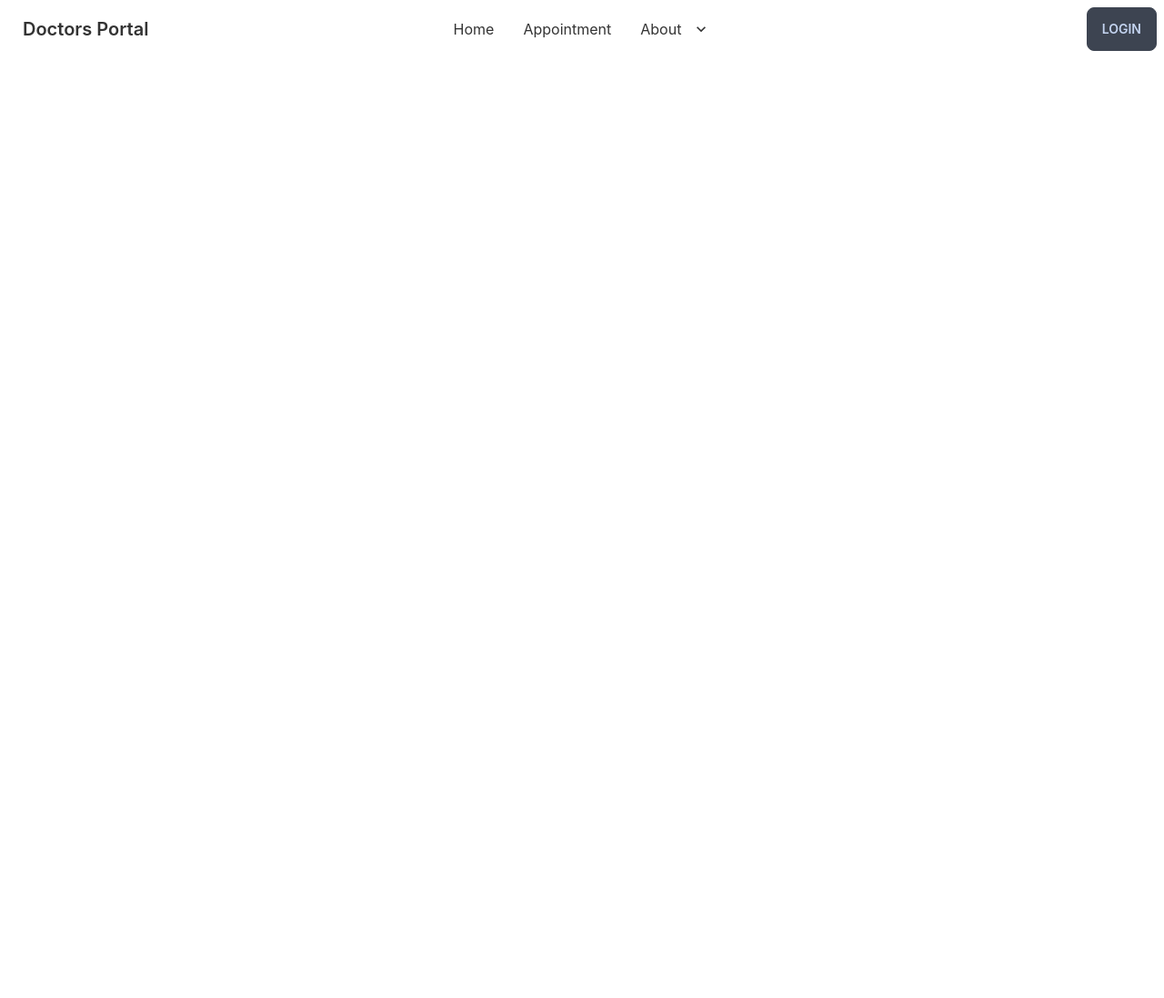
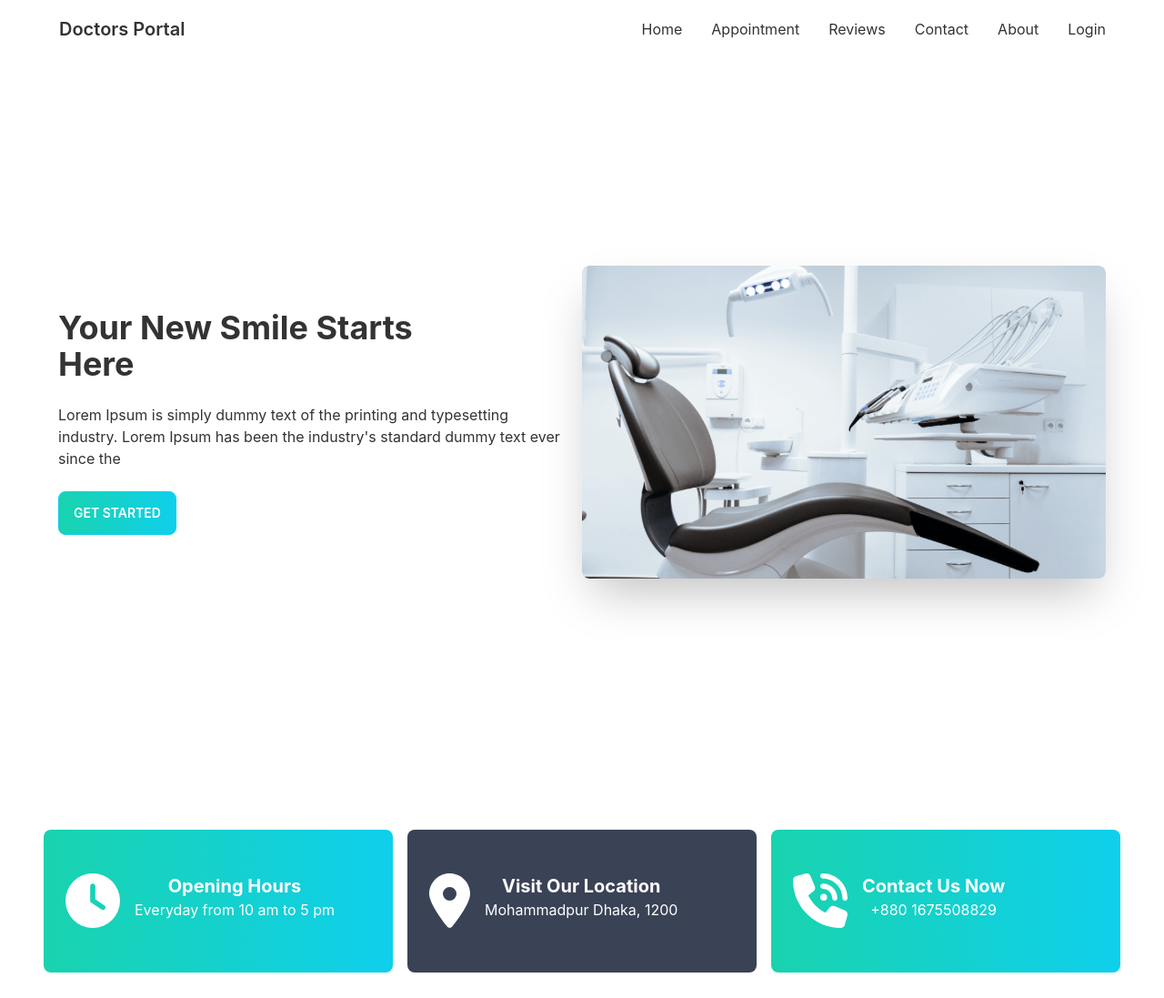
Before and after one commit to rahad2694/doctors-portal-client-side, a React (Create React App) app: page / in a window 1280 px wide. Shown: the top 1097 px of the page at 91% size. Before the commit the page ends 800 px from the top, so only its background shows below. Built offline with nearby package versions, Linux system fonts and the light colour scheme.

Commit message:
Banner-1 and Service added

```diff
--- a/package.json
+++ b/package.json
@@ -3,6 +3,9 @@
   "version": "0.1.0",
   "private": true,
   "dependencies": {
+    "@fortawesome/fontawesome-svg-core": "^6.1.1",
+    "@fortawesome/free-solid-svg-icons": "^6.1.1",
+    "@fortawesome/react-fontawesome": "^0.1.18",
     "@testing-library/jest-dom": "^5.16.4",
     "@testing-library/react": "^13.2.0",
     "@testing-library/user-event": "^13.5.0",
--- a/src/App.js
+++ b/src/App.js
@@ -2,17 +2,22 @@ import { Route, Routes } from 'react-router-dom';
 import './App.css';
 import About from './pages/Home/About/About';
 import Home from './pages/Home/Home';
+import Login from './pages/Login/Login';
+import NotFound from './pages/NotFound/NotFound';
 import NavBar from './pages/Shared/NavBar';
 
 function App() {
   return (
-    <div className="App">
+    <div >
       <NavBar></NavBar>
       {/* <button className='btn btn-primary'>Hi</button> */}
 
       <Routes>
-        <Route path='/home' element={<Home></Home>}></Route>
+        <Route path='/' element={<Home></Home>}></Route>
         <Route path='/about' element={<About></About>}></Route>
+        <Route path='/login' element={<Login></Login>}></Route>
+
+        <Route path='*' element={<NotFound></NotFound>}></Route>
       </Routes>
     </div>
   );
--- /dev/null
+++ b/src/pages/Home/Banner.js
@@ -0,0 +1,23 @@
+import React from 'react';
+import bannerimg from './../../assets/images/chair.png'
+import Cards from './Cards';
+
+const Banner = () => {
+    return (
+        <div>
+            <div class="hero min-h-screen bg-white lg:px-12 my-8 lg:my-0">
+                <div class="hero-content flex-col lg:flex-row-reverse justify-between">
+                    <img src={bannerimg} alt="Chair of doctor" class="lg:w-2/4 w-11/12 rounded-lg shadow-2xl" />
+                    <div className='lg:w-2/4 mx-4 lg:mx-auto mt-12 lg:mt-0'>
+                        <h1 class="text-4xl font-bold lg:w-3/4">Your New Smile Starts Here</h1>
+                        <p class="py-6">Lorem Ipsum is simply dummy text of the printing and typesetting industry. Lorem Ipsum has been the industry's standard dummy text ever since the</p>
+                        <button class="btn btn-primary text-white bg-gradient-to-r from-secondary to-primary">Get Started</button>
+                    </div>
+                </div>
+            </div>
+            <Cards></Cards>
+        </div>
+    );
+};
+
+export default Banner;
--- /dev/null
+++ b/src/pages/Home/Cards.js
@@ -0,0 +1,39 @@
+import { faClock, faLocationDot, faPhoneVolume } from '@fortawesome/free-solid-svg-icons';
+import { FontAwesomeIcon } from '@fortawesome/react-fontawesome';
+import React from 'react';
+
+const Cards = () => {
+    return (
+        <div className='grid lg:grid-cols-3 grid-cols-1 gap-x-4 gap-y-4 lg:gap-y-0 lg:px-12 w-11/12 lg:w-full mx-auto my-12 text-center'>
+            <div className='rounded-lg bg-gradient-to-r from-secondary to-primary text-white lg:flex lg:px-6 lg:py-12 py-6'>
+                <div>
+                <h1 className='text-6xl lg:mr-4 mb-8 lg:mb-0'><FontAwesomeIcon icon={faClock} /></h1>
+                </div>
+                <div>
+                    <h1 className='text-xl font-bold'>Opening Hours</h1>
+                    <p>Everyday from 10 am to 5 pm</p>
+                </div>
+            </div>
+            <div className='rounded-lg bg-accent text-white lg:flex lg:px-6 lg:py-12 py-6'>
+                <div>
+                <h1 className='text-6xl lg:mr-4 mb-8 lg:mb-0'><FontAwesomeIcon icon={faLocationDot} /></h1>
+                </div>
+                <div>
+                    <h1 className='text-xl font-bold'>Visit Our Location</h1>
+                    <p>Mohammadpur Dhaka, 1200</p>
+                </div>
+            </div>
+            <div className='rounded-lg bg-gradient-to-r from-secondary to-primary text-white lg:flex lg:px-6 lg:py-12 py-6'>
+                <div>
+                <h1 className='text-6xl lg:mr-4 mb-8 lg:mb-0'><FontAwesomeIcon icon={faPhoneVolume} /></h1>
+                </div>
+                <div>
+                    <h1 className='text-xl font-bold'>Contact Us Now</h1>
+                    <p>+880 1675508829</p>
+                </div>
+            </div>
+        </div>
+    );
+};
+
+export default Cards;
--- a/src/pages/Home/Home.js
+++ b/src/pages/Home/Home.js
@@ -1,9 +1,16 @@
 import React from 'react';
+import Banner from './Banner';
+import Services from './Services';
 
 const Home = () => {
     return (
         <div>
-            This is Home
+            <Banner></Banner>
+            <div className='lg:my-32 my-18'>
+                <h1 className='mt-6 text-center text-primary font-bold'>OUR SERVICES</h1>
+                <h1 className='text-center text-2xl mt-2 mb-8'>Services we provide</h1>
+            </div>
+            <Services></Services>
         </div>
     );
 };
--- /dev/null
+++ b/src/pages/Home/Services.js
@@ -0,0 +1,36 @@
+import React from 'react';
+import fluoride from './../../assets/images/fluoride.png'
+import cavity from './../../assets/images/cavity.png'
+import whitening from './../../assets/images/whitening.png'
+
+const Services = () => {
+    return (
+        <div className='grid lg:grid-cols-3 grid-cols-1 gap-x-4 lg:px-12 gap-y-12 lg:gap-y-0 my-12  w-11/12 lg:w-full mx-auto rounded-lg text-center'>
+            <div className='p-8 shadow-lg rounded-xl'>
+                <div className='flex justify-center mb-4'>
+                    <img src={fluoride} alt="" />
+                </div>
+                <h1 className='font-semibold my-2'>Fluoride Treatment</h1>
+                <h1 className='text-sm w-3/4 mx-auto'>Fluoride Treatment to clean your teeth and shine as well. It is a part of scheduled care.</h1>
+            </div>
+
+            <div className='p-8 shadow-lg rounded-xl'>
+                <div className='flex justify-center mb-4'>
+                    <img src={cavity} alt="" />
+                </div>
+                <h1 className='font-semibold my-2'>Cavity Filling</h1>
+                <h1 className='text-sm w-3/4 mx-auto'>Fluoride Treatment to clean your teeth and shine as well. It is a part of scheduled care.</h1>
+            </div>
+
+            <div className='p-8 shadow-lg rounded-xl'>
+                <div className='flex justify-center mb-4'>
+                    <img src={whitening} alt="" />
+                </div>
+                <h1 className='font-semibold my-2'>Teeth Whitening</h1>
+                <h1 className='text-sm w-3/4 mx-auto'>Fluoride Treatment to clean your teeth and shine as well. It is a part of scheduled care.</h1>
+            </div>
+        </div>
+    );
+};
+
+export default Services;
--- /dev/null
+++ b/src/pages/Login/Login.js
@@ -0,0 +1,11 @@
+import React from 'react';
+
+const Login = () => {
+    return (
+        <div>
+           <h1>This is login page</h1>
+        </div>
+    );
+};
+
+export default Login;<h1>This is login page</h1>
--- /dev/null
+++ b/src/pages/NotFound/NotFound.js
@@ -0,0 +1,14 @@
+import React from 'react';
+import { Link } from 'react-router-dom';
+
+const NotFound = () => {
+    return (
+        <div className='flex justify-center my-3'>
+            <Link to="/">
+                <img className='rounded-xl' src="https://cdn.dribbble.com/users/1676373/screenshots/4177728/404.gif" alt="" />
+            </Link>
+        </div>
+    );
+};
+
+export default NotFound;
--- a/src/pages/Shared/NavBar.js
+++ b/src/pages/Shared/NavBar.js
@@ -1,52 +1,32 @@
 import React from 'react';
+import { Link } from 'react-router-dom';
 
 const NavBar = () => {
+    const menuList = <>
+        <li><Link to="/">Home</Link></li>
+        <li><Link to="/appointment">Appointment</Link></li>
+        <li><Link to="/reviews">Reviews</Link></li>
+        <li><Link to="/contact">Contact</Link></li>
+        <li><Link to="/about">About</Link></li>
+        <li><Link to="/login">Login</Link></li>
+    </>
     return (
-        <div className="navbar bg-base-100">
+        <div className="navbar bg-base-100 sticky z-50 top-0 px-12">
             <div className="navbar-start">
                 <div className="dropdown">
                     <label tabindex="0" className="btn btn-ghost lg:hidden">
                         <svg xmlns="http://www.w3.org/2000/svg" className="h-5 w-5" fill="none" viewBox="0 0 24 24" stroke="currentColor"><path stroke-linecap="round" stroke-linejoin="round" stroke-width="2" d="M4 6h16M4 12h8m-8 6h16" /></svg>
                     </label>
                     <ul tabindex="0" className="menu menu-compact dropdown-content mt-3 p-2 shadow bg-base-100 rounded-box w-52">
-                        <li><a>Home</a></li>
-
-                        <li><a>Appointment</a></li>
-
-                        <li tabindex="0">
-                            <a className="justify-between">
-                                About
-                                <svg className="fill-current" xmlns="http://www.w3.org/2000/svg" width="24" height="24" viewBox="0 0 24 24"><path d="M8.59,16.58L13.17,12L8.59,7.41L10,6L16,12L10,18L8.59,16.58Z" /></svg>
-                            </a>
-                            <ul className="p-2">
-                                <li><a>Reviews</a></li>
-                                <li><a>Contact Us</a></li>
-                            </ul>
-                        </li>
+                        {menuList}
                     </ul>
                 </div>
                 <a className="btn btn-ghost normal-case text-xl">Doctors Portal</a>
             </div>
-            <div className="navbar-center hidden lg:flex">
+            <div className="navbar-end hidden lg:flex">
                 <ul className="menu menu-horizontal p-0">
-                    <li><a>Home</a></li>
-
-                    <li><a>Appointment</a></li>
-
-                    <li tabindex="0">
-                        <a>
-                            About
-                            <svg className="fill-current" xmlns="http://www.w3.org/2000/svg" width="20" height="20" viewBox="0 0 24 24"><path d="M7.41,8.58L12,13.17L16.59,8.58L18,10L12,16L6,10L7.41,8.58Z" /></svg>
-                        </a>
-                        <ul className="p-2">
-                            <li><a>Reviews</a></li>
-                            <li><a>Contact Us</a></li>
-                        </ul>
-                    </li>
+                    {menuList}
                 </ul>
-            </div>
-            <div className="navbar-end">
-                <a className="btn">Login</a>
             </div>
         </div>
     );
```
Also changed, not shown: 1 other file (tests, documents, lock files or other folders).
